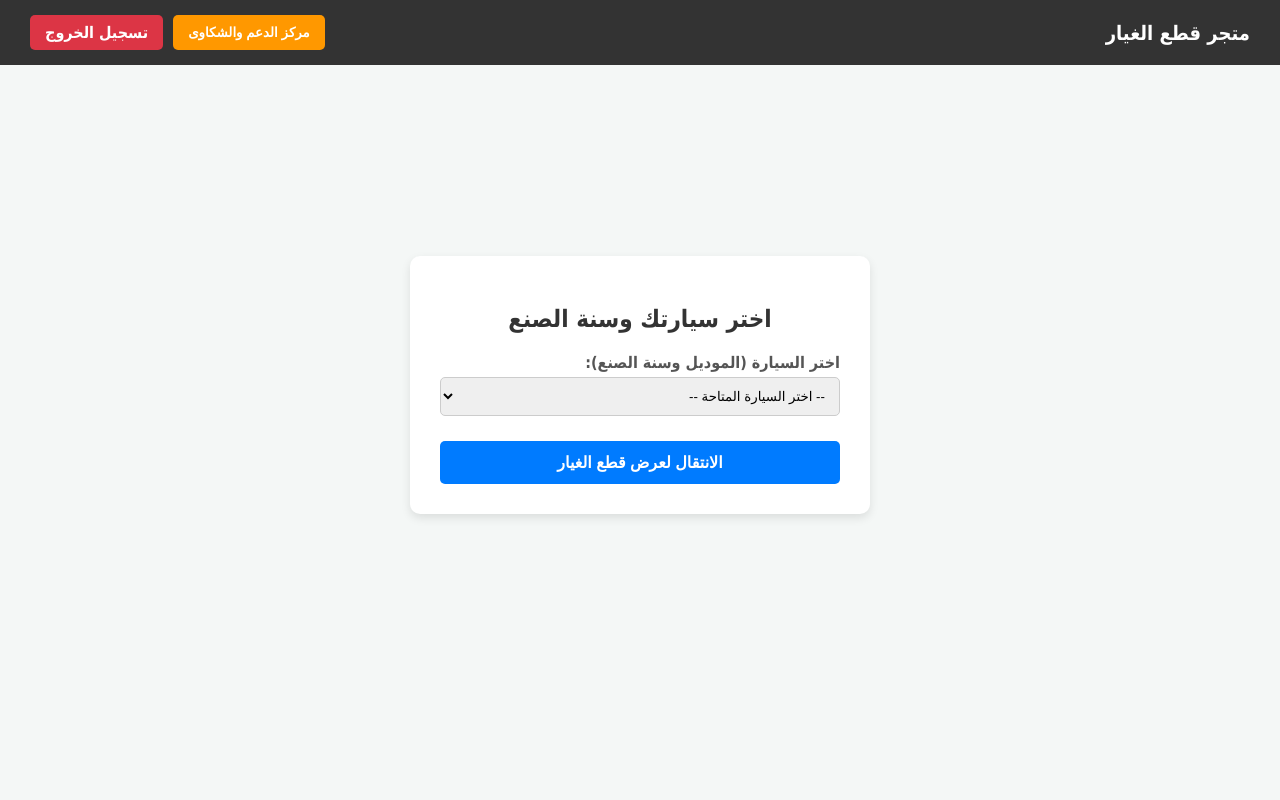
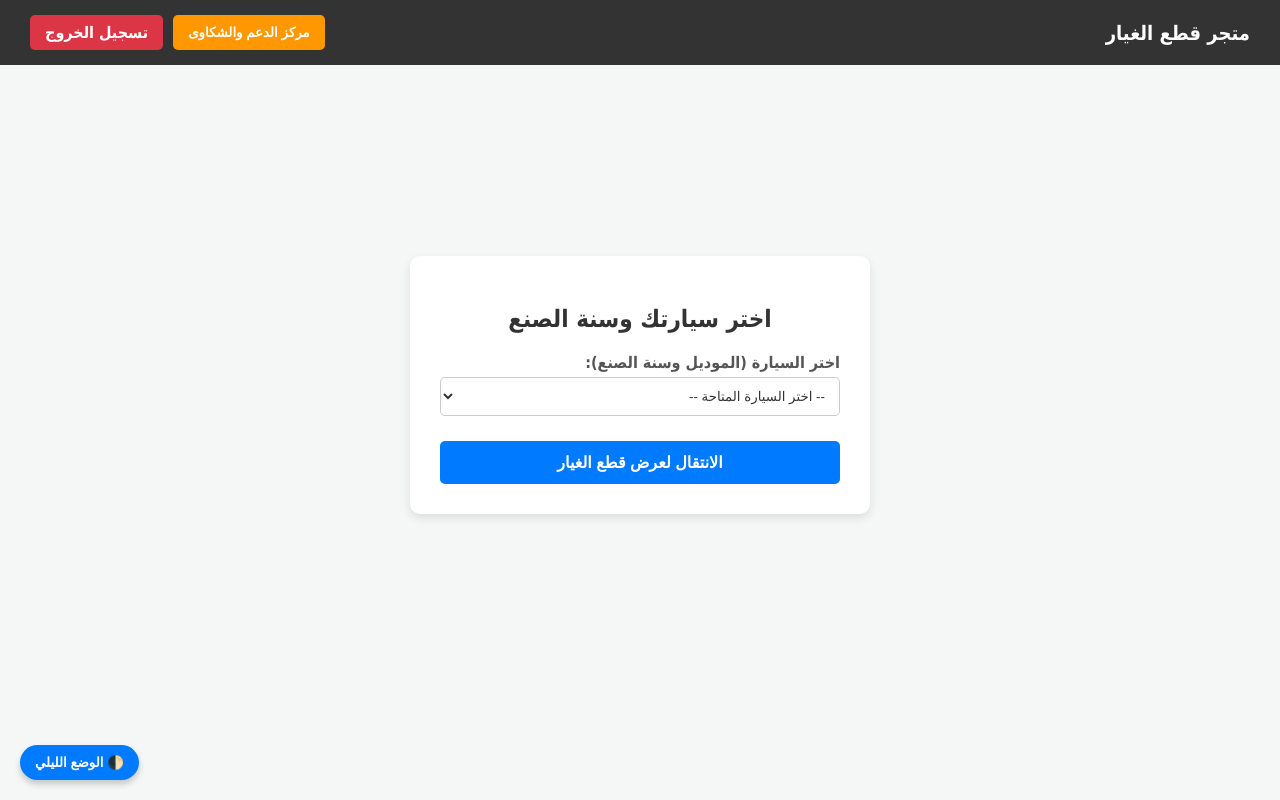
Before and after one commit to youseftornado2004-design/CarFix, a Flask app: page /select-car in a window 1280 px wide. Run offline with Flask 3, Linux system fonts and the light colour scheme; a user stored in the database is signed in; data that the repository does not hold is empty.

Commit message:
Add dark mode support and refactor styles
Refactor HTML structure and styles for dark mode support.

```diff
--- a/templates/Select-Car.html
+++ b/templates/Select-Car.html
@@ -5,25 +5,50 @@
     <meta name="viewport" content="width=device-width, initial-scale=1.0">
     <title>اختيار السيارة - متجر قطع الغيار</title>
     <style>
+        :root {
+            --bg-color: #f4f7f6;
+            --container-bg: #ffffff;
+            --text-color: #333333;
+            --label-color: #555555;
+            --input-bg: #ffffff;
+            --input-border: #ccc;
+            --input-text: #333333;
+            --navbar-bg: #333;
+        }
+
+        [data-theme="dark"] {
+            --bg-color: #121212;
+            --container-bg: #1e1e1e;
+            --text-color: #f1f1f1;
+            --label-color: #cccccc;
+            --input-bg: #2a2a2a;
+            --input-border: #444;
+            --input-text: #ffffff;
+            --navbar-bg: #1a1a1a;
+        }
+
         body {
             font-family: Tahoma, sans-serif;
-            background-color: #f4f7f6;
+            background-color: var(--bg-color);
+            color: var(--text-color);
             margin: 0;
             padding: 0;
             min-height: 100vh;
+            transition: background-color 0.3s ease, color 0.3s ease;
         }
         .modal-overlay {
             display: none;
             position: fixed;
             top: 0; left: 0; width: 100%; height: 100%;
-            background: rgba(0, 0, 0, 0.4);
+            background: rgba(0, 0, 0, 0.6);
             backdrop-filter: blur(5px);
             justify-content: center;
             align-items: center;
             z-index: 1000;
         }
         .modal-content {
-            background: white;
+            background: var(--container-bg);
+            color: var(--text-color);
             padding: 25px;
             border-radius: 10px;
             width: 400px;
@@ -34,19 +59,22 @@
             width: 100%;
             height: 100px;
             padding: 10px;
-            border: 1px solid #ccc;
+            border: 1px solid var(--input-border);
+            background-color: var(--input-bg);
+            color: var(--input-text);
             border-radius: 5px;
             box-sizing: border-box;
             margin-bottom: 15px;
             resize: none;
         }
         .navbar {
-            background-color: #333;
+            background-color: var(--navbar-bg);
             color: white;
             padding: 15px 30px;
             display: flex;
             justify-content: space-between;
             align-items: center;
+            transition: background-color 0.3s ease;
         }
         .navbar h1 {
             margin: 0;
@@ -88,15 +116,16 @@
             height: 80vh;
         }
         .car-box {
-            background: #ffffff;
+            background: var(--container-bg);
             padding: 30px;
             border-radius: 10px;
             box-shadow: 0 4px 10px rgba(0,0,0,0.1);
             width: 400px;
+            transition: background-color 0.3s ease;
         }
         h2 {
             text-align: center;
-            color: #333;
+            color: var(--text-color);
             margin-bottom: 20px;
         }
         .form-group {
@@ -105,13 +134,15 @@
         label {
             display: block;
             margin-bottom: 5px;
-            color: #555;
+            color: var(--label-color);
             font-weight: bold;
         }
         select {
             width: 100%;
             padding: 10px;
-            border: 1px solid #ccc;
+            border: 1px solid var(--input-border);
+            background-color: var(--input-bg);
+            color: var(--input-text);
             border-radius: 5px;
             box-sizing: border-box;
         }
@@ -141,9 +172,25 @@
             font-weight: bold;
             border: 1px solid #e0a800;
         }
+        #theme-toggle {
+            position: fixed;
+            bottom: 20px;
+            left: 20px;
+            z-index: 1000;
+            padding: 10px 15px;
+            border-radius: 50px;
+            border: none;
+            background: #007bff;
+            color: white;
+            cursor: pointer;
+            box-shadow: 0 4px 6px rgba(0,0,0,0.2);
+            font-weight: bold;
+        }
     </style>
 </head>
 <body>
+
+    <button id="theme-toggle" onclick="toggleTheme()">🌓 الوضع الليلي</button>
 
     <div class="navbar">
         <h1>متجر قطع الغيار</h1>
@@ -175,7 +222,6 @@
         </div>
     </div>
 
-    <!-- نافذة الشكاوى المرتبطة بقاعدة البيانات بالكامل -->
     <div class="modal-overlay" id="supportModal">
         <div class="modal-content">
             <h3>مركز الدعم والشكاوى</h3>
@@ -188,6 +234,26 @@
     </div>
 
     <script>
+        const savedTheme = localStorage.getItem('theme') || 'light';
+        if (savedTheme === 'dark') {
+            document.documentElement.setAttribute('data-theme', 'dark');
+            document.getElementById('theme-toggle').textContent = '☀️ الوضع الفاتح';
+        }
+
+        function toggleTheme() {
+            const currentTheme = document.documentElement.getAttribute('data-theme');
+            const btn = document.getElementById('theme-toggle');
+            if (currentTheme === 'dark') {
+                document.documentElement.setAttribute('data-theme', 'light');
+                localStorage.setItem('theme', 'light');
+                btn.textContent = '🌓 الوضع الليلي';
+            } else {
+                document.documentElement.setAttribute('data-theme', 'dark');
+                localStorage.setItem('theme', 'dark');
+                btn.textContent = '☀️ الوضع الفاتح';
+            }
+        }
+
         function validateCarSelection(event) {
             const carID = document.getElementById('carID').value;
             const alertBox = document.getElementById('car-alert');
```
